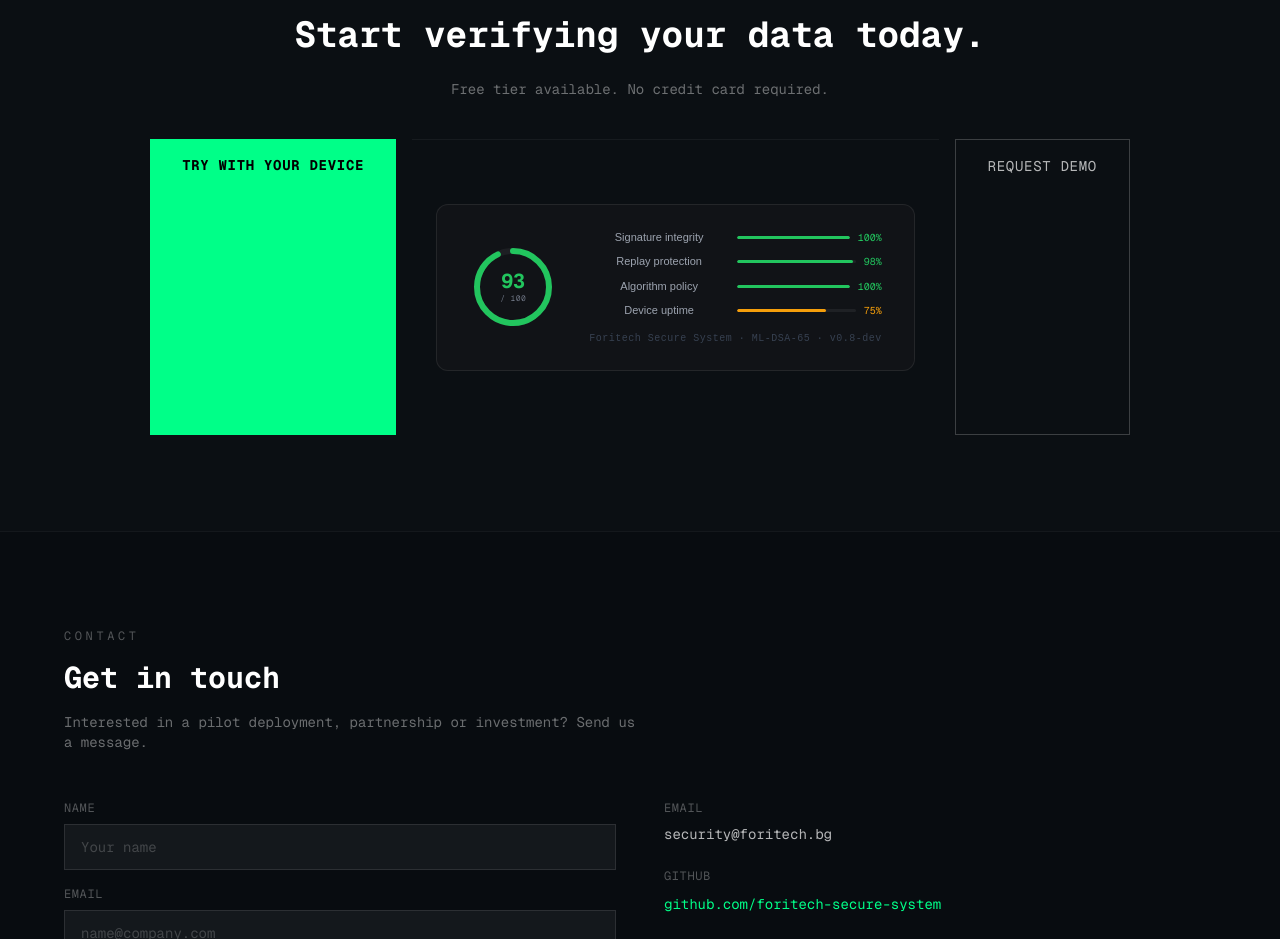
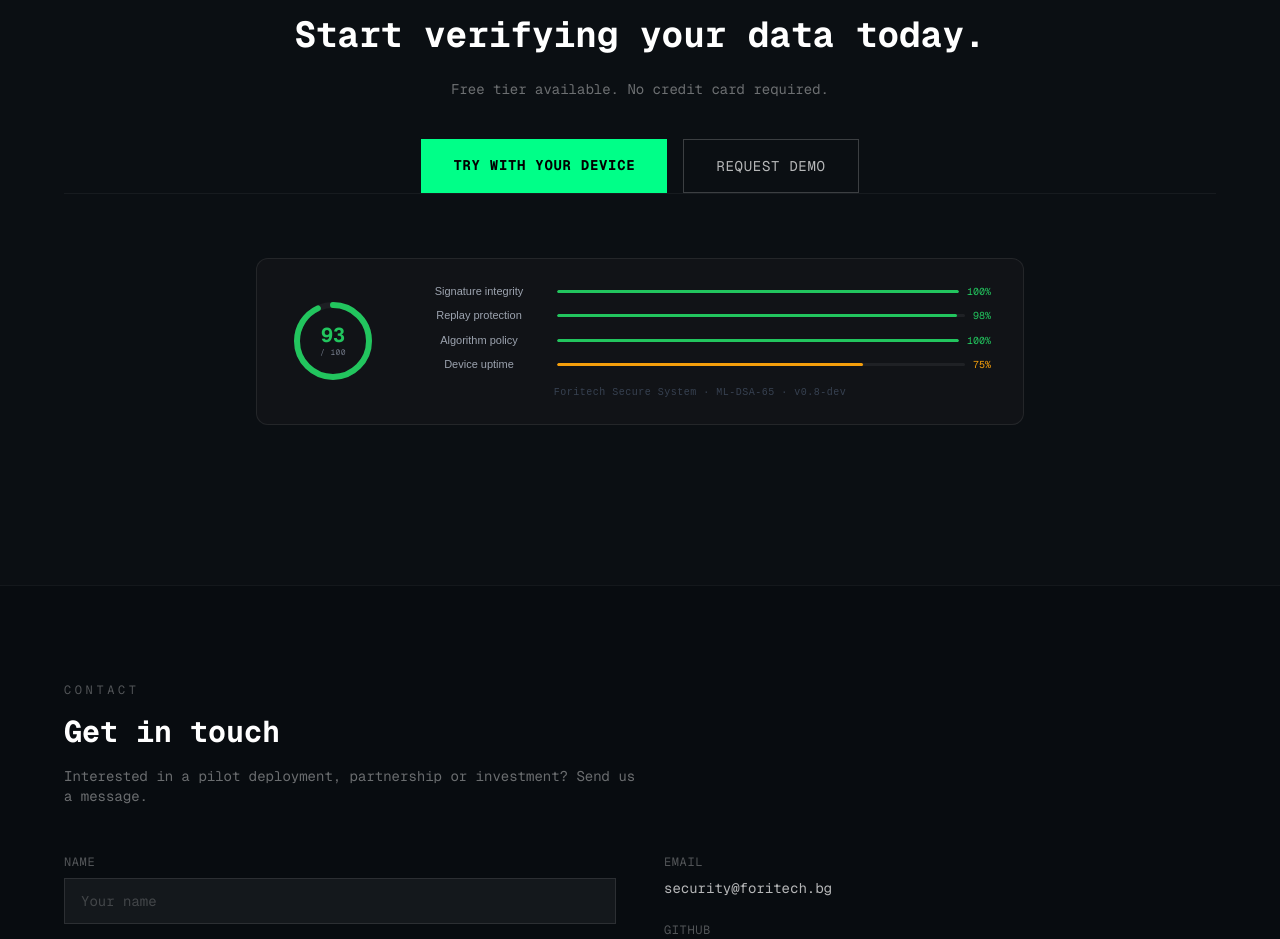
Before and after one commit to foritech-secure-system/foritech-site, a Next.js app: page / in a window 1280 px wide. Shown: the part 4760-5699 px from the top of the page. Built offline with nearby package versions, Linux system fonts and the light colour scheme.

Commit message:
fix: improve text contrast - increase white opacity

```diff
--- a/app/page.tsx
+++ b/app/page.tsx
@@ -480,16 +480,16 @@ export default function Home() {
               className="bg-[#00FF88] text-black px-8 py-4 text-sm font-bold tracking-wider hover:bg-[#00FF88]/90 transition-colors">
               TRY WITH YOUR DEVICE
             </a>
-            <section className="py-16 px-6 border-t border-white/5">
-            <div className="max-w-3xl mx-auto">
-            <SecurityScore />
-            </div>
-            </section>
             <a href="mailto:security@foritech.bg"
               className="border border-white/20 text-white/70 px-8 py-4 text-sm tracking-wider hover:border-white/40 hover:text-white transition-colors">
               REQUEST DEMO
             </a>
           </div>
+          <section className="py-16 px-6 border-t border-white/5">
+          <div className="max-w-3xl mx-auto">
+          <SecurityScore />
+          </div>
+          </section>
         </div>
       </section>
 
```
